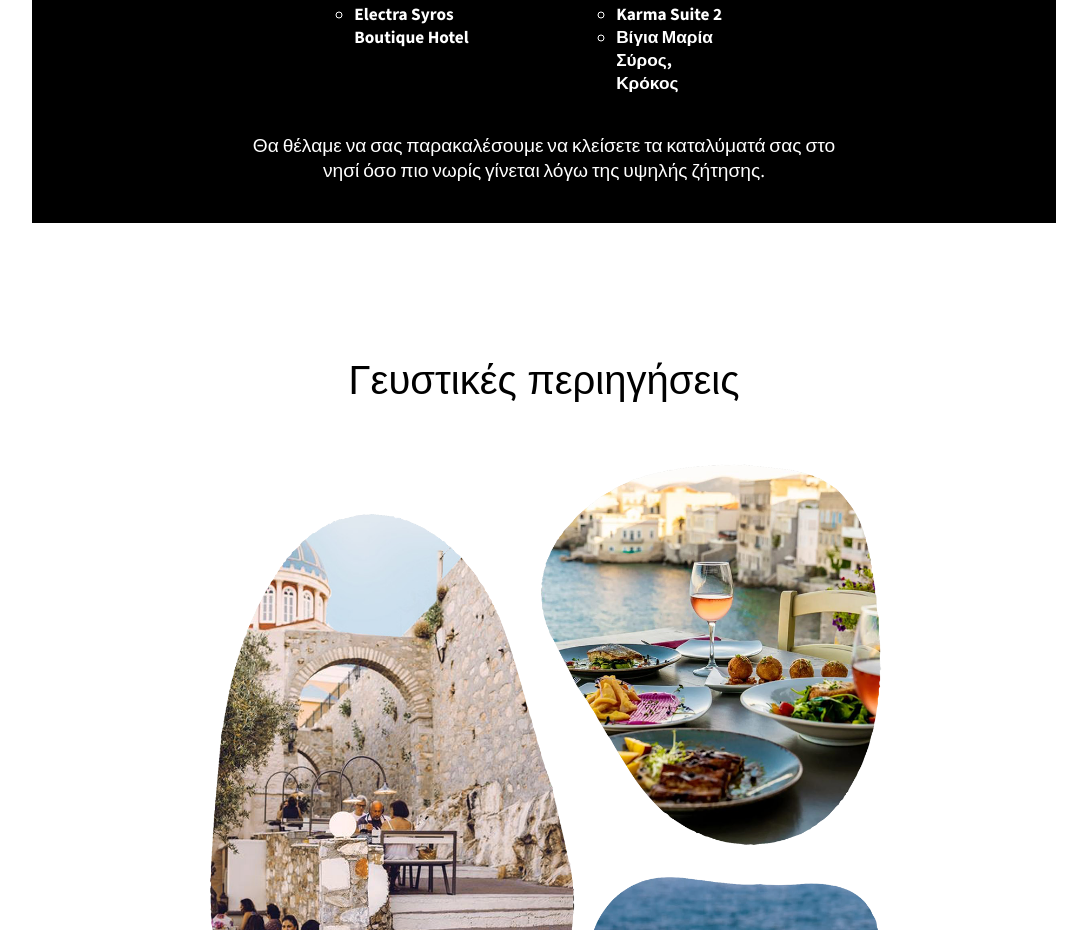
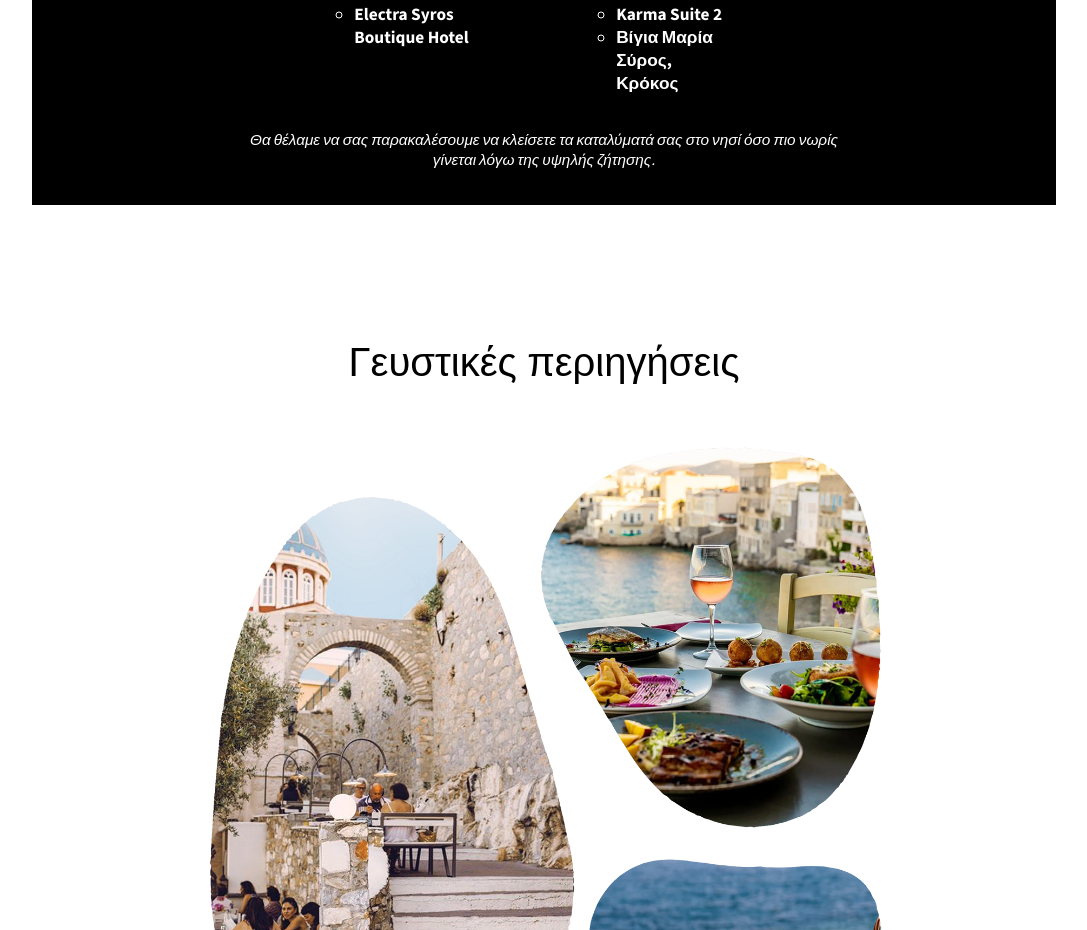
Before and after one commit to dodosiz/wedding-site, a Next.js app: page / in a window 1280 px wide. Shown: the part 6082-7012 px from the top of the page, without its empty margins (96-1183 px from the left). Built offline with nearby package versions, Linux system fonts and the light colour scheme.

Commit message:
Hint style

```diff
--- a/app/ui/sections/accomondationSection.module.css
+++ b/app/ui/sections/accomondationSection.module.css
@@ -26,6 +26,12 @@
   grid-template-columns: 1fr 1fr 1fr 1fr 1fr;
 }
 
+.hint {
+  text-align: left;
+  font-style: italic;
+  font-size: 0.8em;
+}
+
 @media only screen and (max-width: 480px) {
   .header_desktop {
     display: none;
--- a/app/ui/sections/accomondationSection.tsx
+++ b/app/ui/sections/accomondationSection.tsx
@@ -28,7 +28,7 @@ export function AccomondationSection({ groups }: AccomondationSectionProps) {
           ))}
           <div></div>
         </div>
-        <p>
+        <p className={styles.hint}>
           Θα θέλαμε να σας παρακαλέσουμε να κλείσετε τα καταλύματά σας στο νησί όσο πιο νωρίς γίνεται λόγω της υψηλής ζήτησης.
         </p>
       </div>
```
